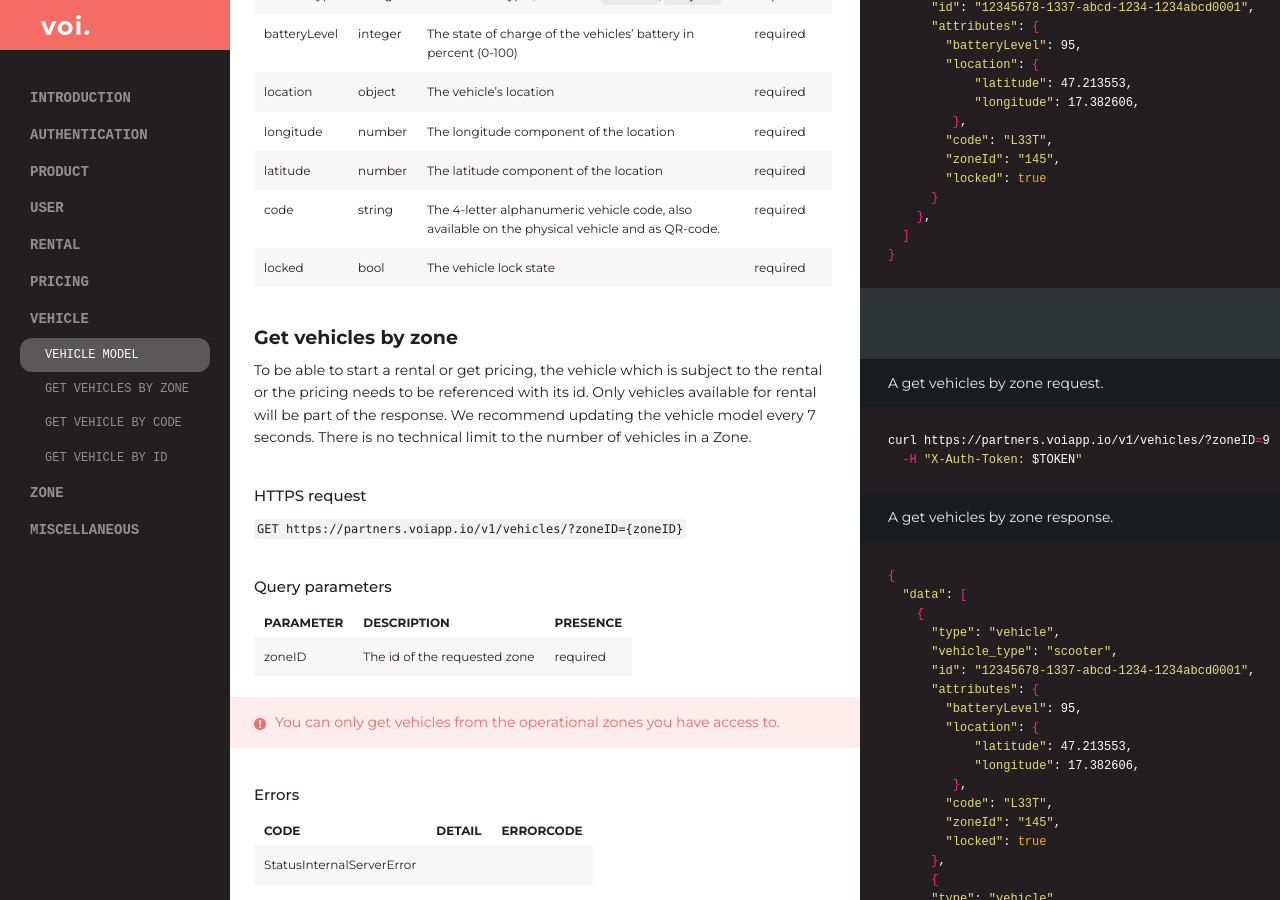
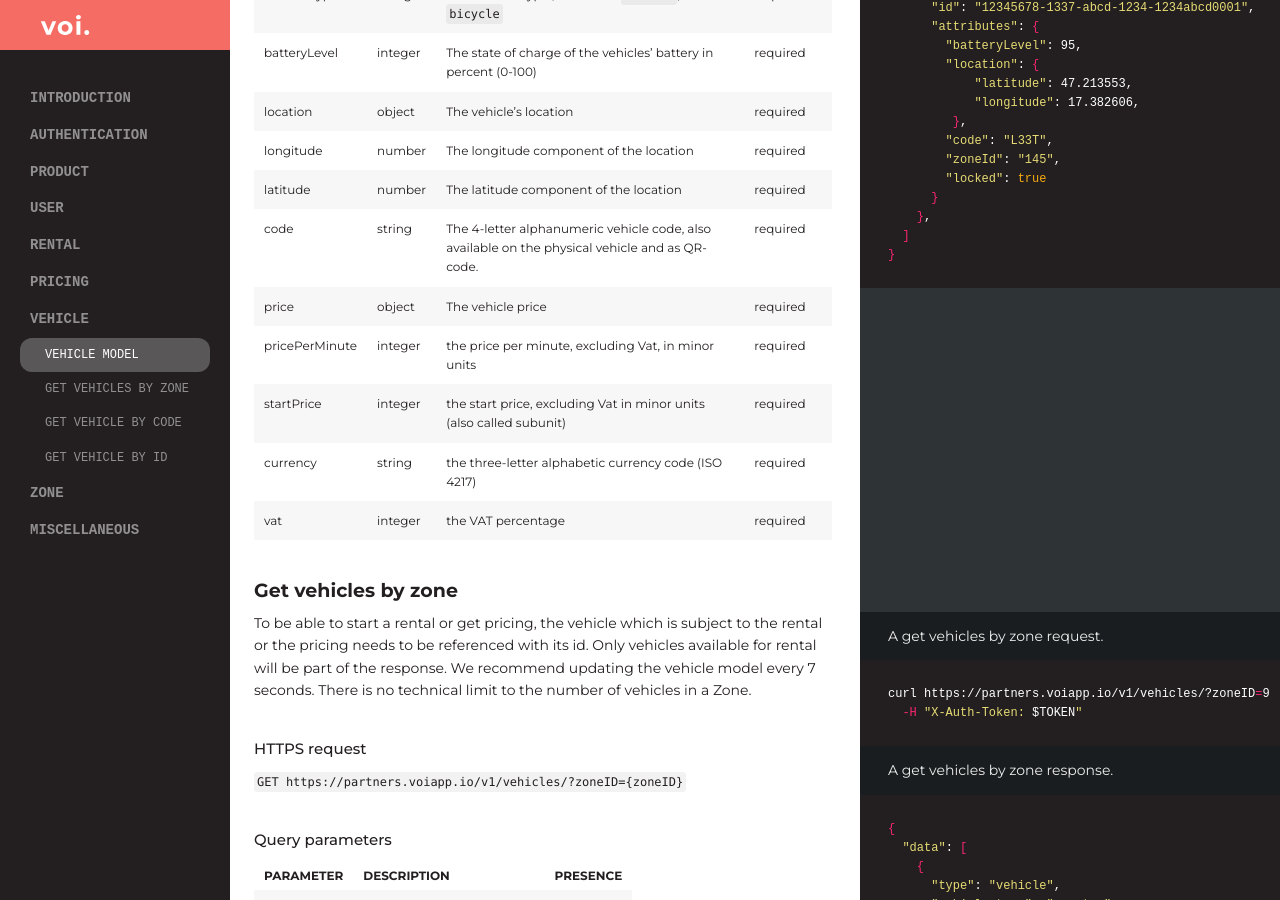
Before and after one commit to voi-api/voi-api.github.io, a Jekyll site: the page built from maas-pro.md, in a window 1280 px wide and 900 px high, scrolled down 14592 px. Built offline with Jekyll 4.4.1, drawn with Linux system fonts in a browser that asks for light colours; some web fonts are replaced; some of the changed text lies outside the part shown.

Commit message:
update maas pro with price info

```diff
--- a/maas-pro.md
+++ b/maas-pro.md
@@ -815,17 +815,22 @@ GET https://partners.voiapp.io/v1/pricing/vehicle/{id}
 
 All successful vehicle interactions responds with the following vehicle model.
 
-| field        | type    | description                                                                                    | presence |
-| ------------ | ------- | ---------------------------------------------------------------------------------------------- | -------- |
-| id           | string  | The vehicle's id (UUID version 4)                                                              | required |
-| type         | string  | For vehicles the type will always be "vehicle"                                                 | required |
-| vehicle_type | string  | The vehicles type , values are `scooter`, `bicycle`                                            | required |
-| batteryLevel | integer | The state of charge of the vehicles' battery in percent (0-100)                                | required |
-| location     | object  | The vehicle’s location                                                                         | required |
-| longitude    | number  | The longitude component of the location                                                        | required |
-| latitude     | number  | The latitude component of the location                                                         | required |
-| code         | string  | The 4-letter alphanumeric vehicle code, also available on the physical vehicle and as QR-code. | required |
-| locked       | bool    | The vehicle lock state                                                                         | required |
+| field          | type    | description                                                                                    | presence |
+| ------------   | ------- | ---------------------------------------------------------------------------------------------- | -------- |
+| id             | string  | The vehicle's id (UUID version 4)                                                              | required |
+| type           | string  | For vehicles the type will always be "vehicle"                                                 | required |
+| vehicle_type   | string  | The vehicles type , values are `scooter`, `bicycle`                                            | required |
+| batteryLevel   | integer | The state of charge of the vehicles' battery in percent (0-100)                                | required |
+| location       | object  | The vehicle’s location                                                                         | required |
+| longitude      | number  | The longitude component of the location                                                        | required |
+| latitude       | number  | The latitude component of the location                                                         | required |
+| code           | string  | The 4-letter alphanumeric vehicle code, also available on the physical vehicle and as QR-code. | required |
+| price          | object  | The vehicle price                                                                              | required |
+| pricePerMinute | integer | the price per minute, excluding Vat, in minor units                                            | required |
+| startPrice     | integer | the start price, excluding Vat in minor units (also called subunit)                            | required |
+| currency       | string  | the three-letter alphabetic currency code (ISO 4217)                                           | required |
+| vat            | integer | the VAT percentage                                                                             | required |
+
 
 ## Get vehicles by zone
 
@@ -855,6 +860,13 @@ curl https://partners.voiapp.io/v1/vehicles/?zoneID=9
         "zoneId": "145",
         "locked": true
       },
+      "price": {
+        "currency": "EUR",
+        "pricePerMinute": 15,
+        "startPrice": 100,
+        "vat": 19
+      }
+    },
       {
       "type": "vehicle",
       "vehicle_type": "bicycle",
@@ -868,6 +880,12 @@ curl https://partners.voiapp.io/v1/vehicles/?zoneID=9
         "code": "D0IT",
         "zoneId": "145",
         "locked": true
+      },
+      "price": {
+        "currency": "EUR",
+        "pricePerMinute": 15,
+        "startPrice": 100,
+        "vat": 19
       }
     },
   ]
@@ -923,6 +941,12 @@ curl https://partners.voiapp.io/v1/vehicles/code/L33T
            "code": "L33T",
            "zoneId": "145",
           "locked": true
+         },
+         "price": {
+           "currency": "EUR",
+           "pricePerMinute": 15,
+           "startPrice": 100,
+           "vat": 19
          }
     },
   ]
@@ -966,6 +990,12 @@ curl https://partners.voiapp.io/v1/vehicles/id/12345678-1337-abcd-1234-1234abcd0
         "code": "D0IT",
         "zoneId": "145",
         "locked": true
+      },
+      "price": {
+        "currency": "EUR",
+        "pricePerMinute": 15,
+        "startPrice": 100,
+        "vat": 19
       }
     },
   ]
```
